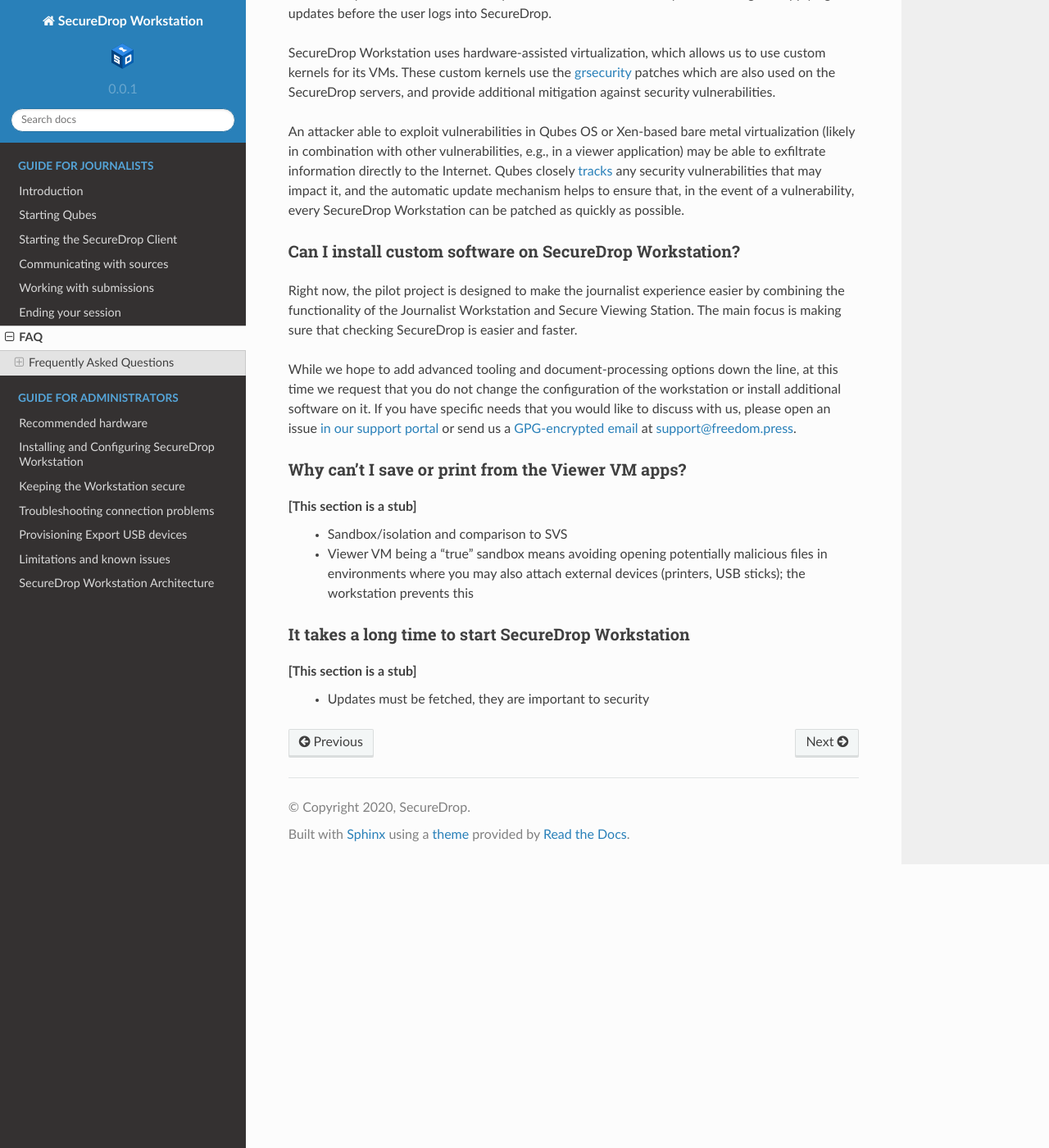
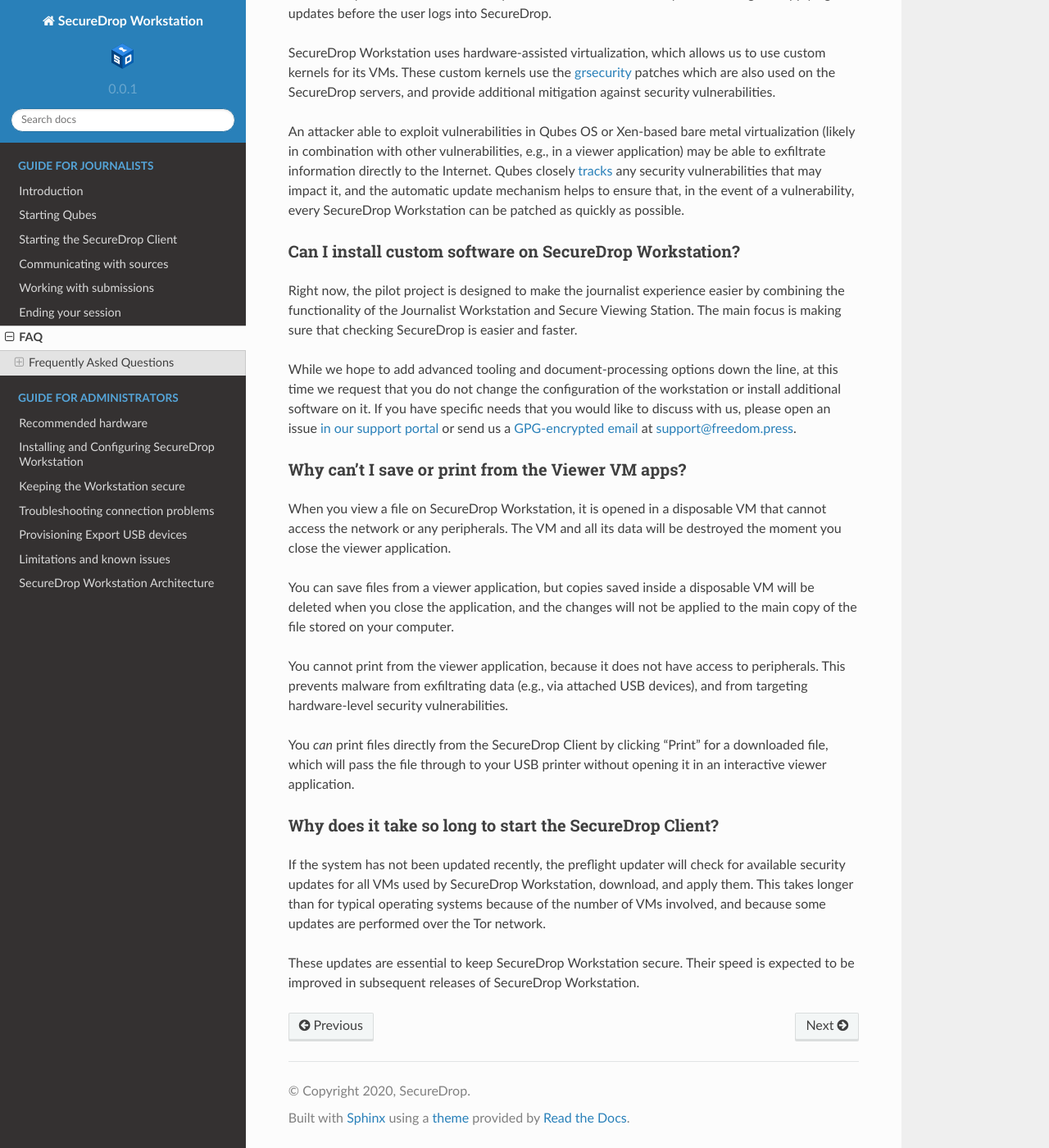
Before and after one commit to freedomofpress/securedrop-workstation-docs, a Sphinx documentation site: the page built from docs/journalist/faq.rst, in a window 1280 px wide and 1400 px high, scrolled down 1803 px. Shown: the whole window at 82% size. Built offline with Sphinx 7.4.7 and the Read the Docs theme 2.0.0, drawn with Linux system fonts in a browser that asks for light colours.

Commit message:
Expand FAQ; updates and clarifications
- Normal disposable VMs do allow copy and paste, so it's not quite
  right to describe this as a general security limitation of Qubes.
  We should explain our own copy and paste limitations separately.

- The "Log out" option was removed entirely due to its session-saving
  behavior.

- Note that we do not support more than one Submission Key

```diff
--- a/docs/journalist/ending_session.rst
+++ b/docs/journalist/ending_session.rst
@@ -6,6 +6,6 @@
 When you are finished using SecureDrop Workstation, close the SecureDrop Client window and shut the computer down completely. This is to take advantage of the protections of full-disk encryption, and to avoid unauthorized access to the Workstation and the files and materials on it, which include any messages and submissions that you have downloaded.
 
 To shut down the computer, click your username in the top righthand corner of
-your screen, and select **Shut Down** from the context menu. Or, in the Qubes
-Applications menu, scroll to the bottom of the menu and select **Log Out > Shut
-Down**.
+your screen, and select **Shut Down** from the menu.
+
+.. | screenshot_shut_down |
--- a/docs/journalist/faq.rst
+++ b/docs/journalist/faq.rst
@@ -121,15 +121,29 @@
 
 Why can’t I save or print from the Viewer VM apps?
 ~~~~~~~~~~~~~~~~~~~~~~~~~~~~~~~~~~~~~~~~~~~~~~~~~~
+When you view a file on SecureDrop Workstation, it is opened in a disposable
+VM that cannot access the network or any peripherals. The VM and all its data
+will be destroyed the moment you close the viewer application.
 
-[This section is a stub]
- - Sandbox/isolation and comparison to SVS
- - Viewer VM being a "true" sandbox means avoiding opening potentially
-   malicious files in environments where you may also attach external devices
-   (printers, USB sticks); the workstation prevents this
+You can save files from a viewer application, but copies saved inside a disposable
+VM will be deleted when you close the application, and the changes will not be applied
+to the main copy of the file stored on your computer.
 
-It takes a long time to start SecureDrop Workstation
-~~~~~~~~~~~~~~~~~~~~~~~~~~~~~~~~~~~~~~~~~~~~~~~~~~~~
+You cannot print from the viewer application, because it does not have access
+to peripherals. This prevents malware from exfiltrating data (e.g., via attached
+USB devices), and from targeting hardware-level security vulnerabilities.
 
-[This section is a stub]
- - Updates must be fetched, they are important to security
+You *can* print files directly from the SecureDrop Client by clicking "Print"
+for a downloaded file, which will pass the file through to your USB printer
+without opening it in an interactive viewer application.
+
+Why does it take so long to start the SecureDrop Client?
+~~~~~~~~~~~~~~~~~~~~~~~~~~~~~~~~~~~~~~~~~~~~~~~~~~~~~~~~
+If the system has not been updated recently, the preflight updater will check
+for available security updates for all VMs used by SecureDrop Workstation,
+download, and apply them. This takes longer than for typical operating systems
+because of the number of VMs involved, and because some updates are performed
+over the Tor network.
+
+These updates are essential to keep SecureDrop Workstation secure. Their speed
+is expected to be improved in subsequent releases of SecureDrop Workstation.
```
Also changed, not shown: docs/admin/known_issues.rst (+7 -2 lines), docs/journalist/submissions.rst (+4 -8 lines).
